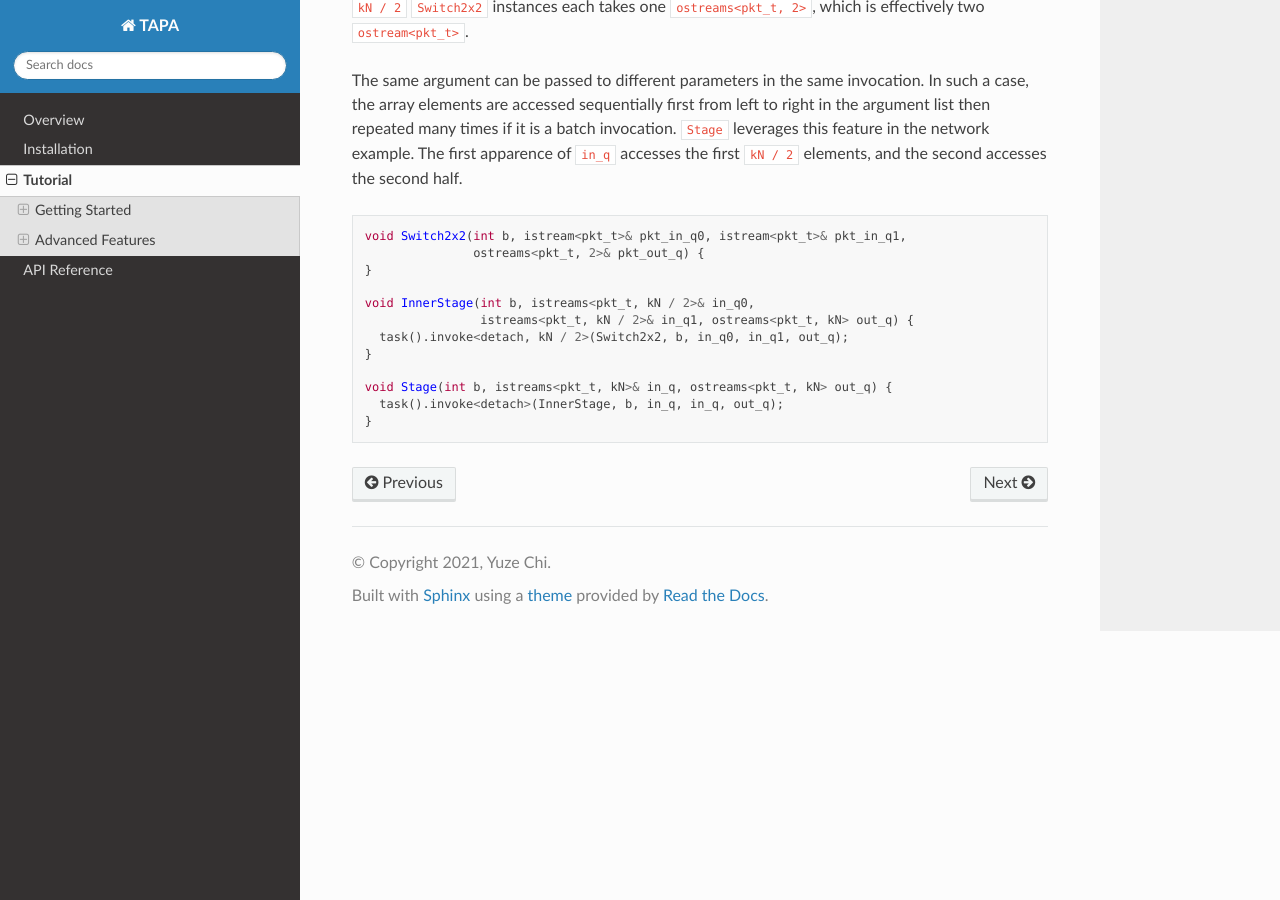
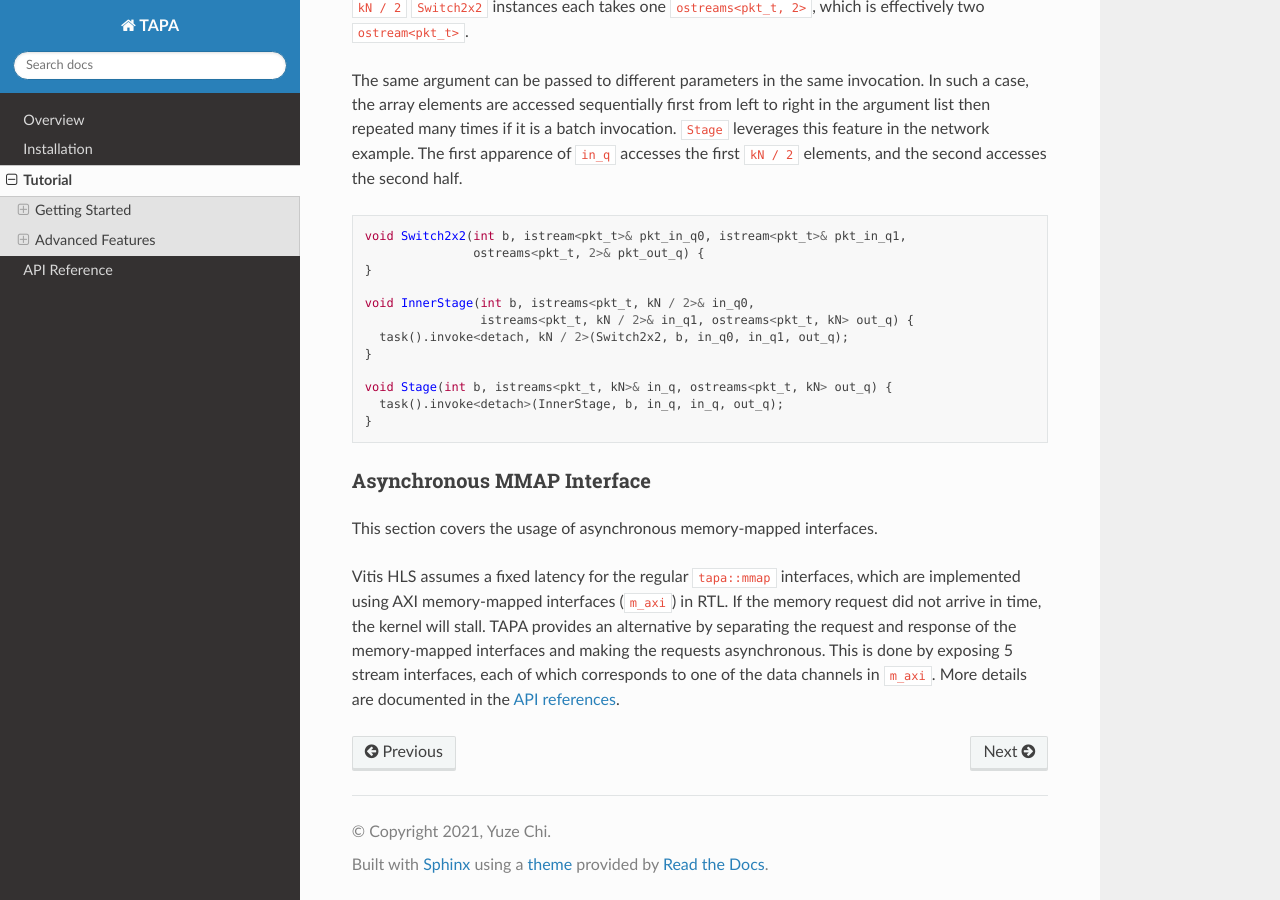
Before and after one commit to rapidstream-org/rapidstream-tapa, a Sphinx documentation site: the page built from docs/tutorial.rst, in a window 1280 px wide and 900 px high, scrolled down 9857 px. Built offline with Sphinx 7.4.7 and the Read the Docs theme 2.0.0, drawn with Linux system fonts in a browser that asks for light colours.

Commit message:
docs: add async_mmap tutorial

```diff
--- a/docs/tutorial.rst
+++ b/docs/tutorial.rst
@@ -590,3 +590,18 @@ and the second accesses the second half.
   void Stage(int b, istreams<pkt_t, kN>& in_q, ostreams<pkt_t, kN> out_q) {
     task().invoke<detach>(InnerStage, b, in_q, in_q, out_q);
   }
+
+Asynchronous MMAP Interface
+:::::::::::::::::::::::::::
+
+This section covers the usage of asynchronous memory-mapped interfaces.
+
+Vitis HLS assumes a fixed latency for the regular ``tapa::mmap`` interfaces,
+which are implemented using AXI memory-mapped interfaces (``m_axi``) in RTL.
+If the memory request did not arrive in time,
+the kernel will stall.
+TAPA provides an alternative by separating the request and response of the
+memory-mapped interfaces and making the requests asynchronous.
+This is done by exposing 5 stream interfaces,
+each of which corresponds to one of the data channels in ``m_axi``.
+More details are documented in the :ref:`API references <api:async_mmap>`.
```
